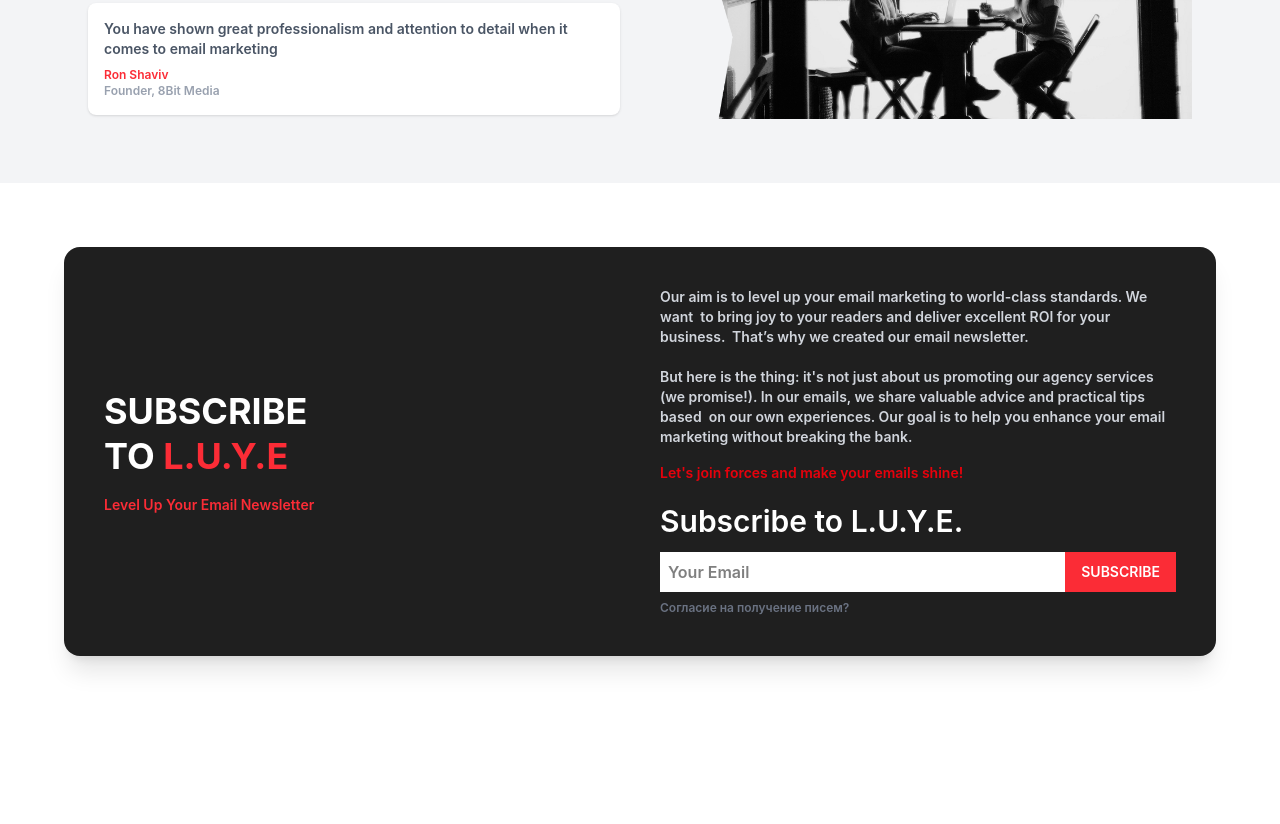
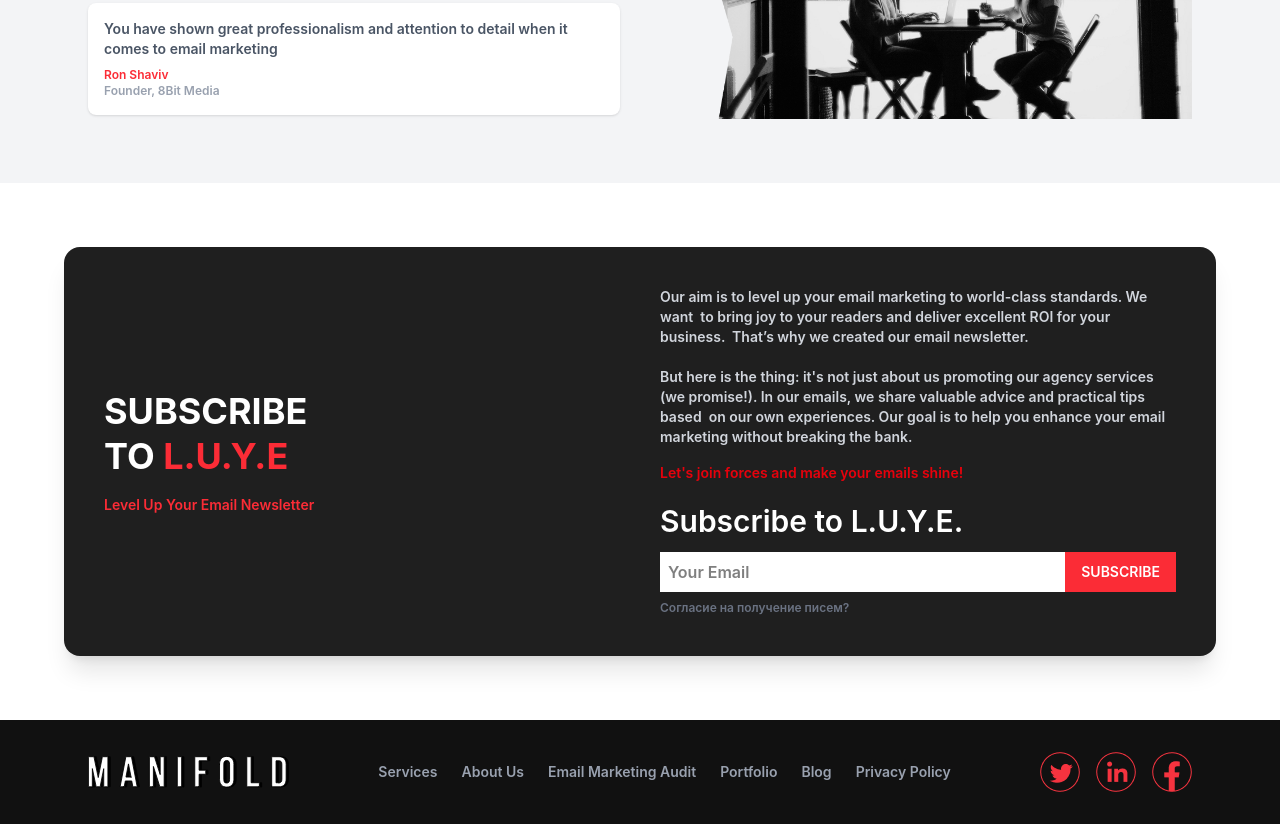
Before and after one commit to rizoshka12210/lesson-13, a website: page index.html in a window 1280 px wide. Shown: the part 2485-3309 px from the top of the page. Before the commit the page ends 3205 px from the top, so only its background shows below. Drawn offline with nearby package versions, Linux system fonts and the light colour scheme; files that its build step writes are made by us from their sources.

Commit message:
tred: footer

```diff
--- a/index.html
+++ b/index.html
@@ -276,6 +276,31 @@
 </section>
 
 
+<footer class="bg-[#111] text-gray-400 py-8">
+  <div class="max-w-6xl mx-auto px-6 flex flex-col md:flex-row justify-between items-center">
 
+
+    <div>
+      <img src="./photo/manifold_logotype.svg" alt="">
+    </div>
+
+    <div class="flex lg:flex-row flex-col text-center lg:text-start gap-6 text-sm mb-4 mt-2 lg:mt-0 md:mb-0">
+      <a href="#">Services</a>
+      <a href="#">About Us</a>
+      <a href="#">Email Marketing Audit</a>
+      <a href="#">Portfolio</a>
+      <a href="#">Blog</a>
+      <a href="#">Privacy Policy</a>
+    </div>
+
+
+    <div class="flex gap-4">
+      <img src="./photo/644810a50b1f09a3d131195d_Tw 1.png" alt="">
+      <img src="./photo/644810fb7cca1714c1777e2a_In 1.png" alt="">
+      <img src="./photo/644811167cca1756bc777f7f_Facebook 1.png" alt="">
+    </div>
+
+  </div>
+</footer>
 </body>
 </html>
```
